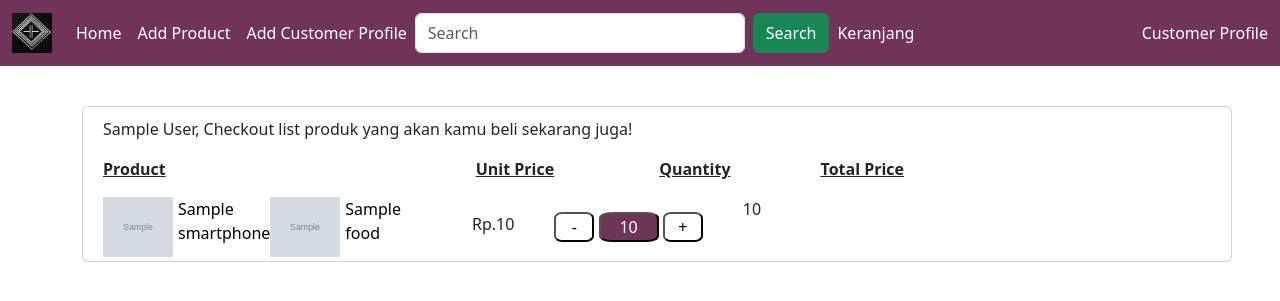
After one commit to AnggiAnggiana/E-Commerce-Python-, a Django app: page /cart/ in a window 1280 px wide. The commit adds this page. Shown: the top 301 px of the page. Run offline with Django 5.2, Linux system fonts and the light colour scheme; tables that the repository leaves empty hold one stand-in row (values such as "Sample post"); grey boxes marked "Sample" are stand-in pictures.

Commit message:
Feat: add 'Shopping_Cart' class models, add urls, views, and page to show the data in cart.

```diff
--- a/stores/admin.py
+++ b/stores/admin.py
@@ -1,5 +1,5 @@
 from django.contrib import admin
-from stores.models import Customers, Sellers, Products, Transactions, Smartphone, Foods, Comment_Smartphone
+from stores.models import Customers, Sellers, Products, Transactions, Smartphone, Foods, Comment_Smartphone, Shopping_Cart
 
 class CustomersDisplay(admin.ModelAdmin):
     list_display = ('first_name', 'last_name', 'email', 'phone_number', 'birthdate', 'gender', 'address')
@@ -16,6 +16,9 @@ class FoodsDisplay(admin.ModelAdmin):
 class Comment_SmartphoneDisplay(admin.ModelAdmin):
     list_display = ('user', 'smartphone', 'text', 'created_at')
 
+class Shopping_CartDisplay(admin.ModelAdmin):
+    list_display = ('user', 'product_smartphone', 'product_food', 'quantity', 'total_price')
+
 admin.site.register(Customers, CustomersDisplay)
 admin.site.register(Sellers, SellersDisplay)
 admin.site.register(Products)
@@ -23,3 +26,4 @@ admin.site.register(Transactions)
 admin.site.register(Smartphone, SmartphoneDisplay)
 admin.site.register(Foods, FoodsDisplay)
 admin.site.register(Comment_Smartphone, Comment_SmartphoneDisplay)
+admin.site.register(Shopping_Cart, Shopping_CartDisplay)
--- a/stores/models.py
+++ b/stores/models.py
@@ -212,3 +212,10 @@ class Shopping_Cart(models.Model):
         elif self.product_food:
             self.total_price = self.product_food.food_price * self.quantity
         super().save(*args, **kwargs)
+
+    # Put (.) after 3 numbers from behind
+    def formatted_price(self):
+        return '{:,.0f}'.format(self.total_price).replace(',','.')
+
+    class Meta:
+        verbose_name_plural = 'Shopping_Cart'
--- /dev/null
+++ b/stores/templates/stores/cart_shop.html
@@ -0,0 +1,82 @@
+{% extends 'basic.html' %}
+
+{% block content %}
+    <div class="container">
+        <div class="card" style="width: 1150px; height: auto; margin-top: 40px;">
+            <div class="cart-details-product" style="margin-left: 20px;">
+                {% for data in cart_data %}
+                    <div class="instruction" style="display: flex; margin-top: 10px;">
+                        <p style="font-weight: 500; margin-right: 4px;">{{ data.user }},</p>
+                        <p>Checkout list produk yang akan kamu beli sekarang juga!</p><br>
+                    </div>
+
+                    <div class="cart-subtitle" style="display: flex; font-weight: bold; text-decoration: underline;">
+                        <p style="margin-right: 310px;">Product</p>
+                        <p style="margin-right: 105px;">Unit Price</p>
+                        <p style="margin-right: 90px;">Quantity</p>
+                        <p>Total Price</p>
+                    </div>
+
+                    <div class="cart-lists" style="display: flex;">
+                        <div class="product-smartphone" style="margin-right: 70px; display: flex; align-items: flex-start; width: 299px;">
+                            {% if data.product_smartphone %}
+                                <img src="{{ data.product_smartphone.image.url }}" style="width: 70px; height: 60px; margin-right: 5px;">
+                                <p><a href="{% url 'smartphone_show' data.product_smartphone.pk %}" style="text-decoration: none; color: black;">{{ data.product_smartphone|truncatechars:65 }}</a></p>
+                            {% endif %}
+                            {% if data.product_food %}
+                                <img src="{{ data.product_food.food_image.url }}" style="width: 70px; height: 60px; margin-right: 5px;">
+                                <p><a href="{% url 'food_show' data.product_food.pk %}" style="text-decoration: none; color: black;">{{ data.product_food|truncatechars:65 }}</a></p>
+                            {% endif %}
+                        </div>
+                        <!-- <div class="product-price" style="margin-right: 40px; margin-top: 15px;">
+                            Total harga: {{ data.total_price }}
+                        </div> -->
+                        <div class="product-price" style="margin-right: 40px; margin-top: 15px;">
+                            Rp.{{ data.formatted_price }}
+                        </div>
+                        <div class="product-quantity" style="margin-right: 40px; margin-top: 15px;">
+                            <button onclick="decreaseQuantity('{{ data.id }}')" style="width: 40px; height: 30px; border-radius: 20%; background-color: white; color: black;">-</button>
+                            <button id="quantity{{ data.id }}" style="width: 60px; height: 30px; border-radius: 20%; background-color: rgb(112,52,87); color: white;">{{ data.quantity }}</button>
+                            <button onclick="increaseQuantity('{{ data.id }}')" style="width: 40px; height: 30px; border-radius: 20%; background-color: white; color: black;">+</button>
+                        </div>
+                        <div class="total_price" id="totalPrice{{ data.id }}">
+                            {{ data.total_price }}
+                        </div>
+                    </div>
+                {% endfor %}
+            </div>
+        </div>
+    </div>
+
+
+    <script>
+        function updateTotalPrice(quantityId) {
+            let price = parseFloat(document.getElementById('totalPrice' +  quantityId).innerText)
+            let quantity = parseInt(document.getElementById('quantity' + quantityId).innerText)
+            let totalPrice = price * quantity
+            document.getElementById('totalPrice' + quantityId).innerText = totalPrice
+        }
+
+        function decreaseQuantity(quantityId) {
+            let quantityElement = document.getElementById('quantity' + quantityId)
+            let currentQuantity = parseInt(quantityElement.textContent)
+
+            // To decrease the quantity
+            if (currentQuantity > 1) {
+                quantityElement.textContent = currentQuantity - 1
+                updateTotalPrice(quantityId)
+            }
+        }
+
+        function increaseQuantity(quantityId) {
+            let quantityElement = document.getElementById('quantity' + quantityId)
+            let currentQuantity = parseInt(quantityElement.textContent)
+
+            // To increase the quantity
+            quantityElement.textContent = currentQuantity + 1
+            updateTotalPrice(quantityId)
+        }
+
+
+    </script>
+{% endblock %}
--- a/stores/templates/stores/navbarStyle.html
+++ b/stores/templates/stores/navbarStyle.html
@@ -28,7 +28,7 @@
                     <button class="btn btn-success" type="submit">Search</button>
                 </form>
                 <li class="nav-item">
-                    <a class="nav-link disabled" aria-disabled="true" style="color: white;">Disabled</a>
+                    <a class="nav-link" href="{% url 'cart_shop' %}" style="color: white;">Keranjang</a>
                 </li>
             </ul>
             <div class="nav-item">
--- a/stores/templates/stores/product_smartphone_list.html
+++ b/stores/templates/stores/product_smartphone_list.html
@@ -20,6 +20,10 @@
                                     <div class="visit-store">
                                         <a href="{% url 'seller_store' list_product_smartphone.owner.store_name %}" class="btn" style="color: white; width: 180px; height: 40px; border-radius: 20px; background-color: rgb(112,52,87); text-decoration: none;">Visit Store</a>
                                         Add to chart
+                                        <form method="post" action="{% url 'smartphone_show' smartphone_id=list_product_smartphone.pk %}">
+                                            {% csrf_token %}
+                                            <button type="submit" name="add_to_cart" class="btn btn-success">Add to Cart</button>
+                                        </form>
                                     </div>
                                 </div>
                             </div><br>
--- a/stores/urls.py
+++ b/stores/urls.py
@@ -13,4 +13,5 @@ urlpatterns  = [
     path('add_seller_profile', views.add_seller_profile, name='add_seller_profile'),
     path('search_result/', views.search_results, name='search_results'),
     path('store/<store_name>', views.seller_store, name='seller_store'),
+    path('cart/', views.cart_shop, name='cart_shop'),
 ]
--- a/stores/views.py
+++ b/stores/views.py
@@ -1,5 +1,5 @@
 from django.shortcuts import render, redirect, get_object_or_404
-from stores.models import Products, Customers, Sellers, Smartphone, Foods, Comment_Smartphone, Comment_Foods
+from stores.models import Products, Customers, Sellers, Smartphone, Foods, Comment_Smartphone, Comment_Foods, Shopping_Cart
 import locale
 from .forms import ProductForms, ProfileForms, SellerForms, SmartphoneForms, FoodForms, Comment_SmartphoneForm, Comment_FoodForm #CommentPictureFormSet
 
@@ -29,15 +29,22 @@ def smartphone_show(request, smartphone_id):
 
     submitted = False
     if request.method == 'POST':
+        # Check if the request method for adding product to the cart shop
+        if 'add_to_cart' in request.POST:
+            shopping_cart_item, created = Shopping_Cart.objects.get_or_create(
+                user=customerProfile,
+                product_smartphone=list_product_smartphone,
+            )
+            if created:
+                messages.success(request, 'Product added to cart')
+            else:
+                messages.info(request, 'Product is already in the cart')
+            return redirect('smartphone_show', smartphone_id=smartphone_id)
+
+        # Check if the request method for submitting 'review comment' by user
         comment_smartphone_form = Comment_SmartphoneForm(request.POST, request.FILES, initial={'smartphone': list_product_smartphone, 'user': customerProfile})
         # picture_formset = CommentPictureFormSet(request.POST, request.FILES)
         if comment_smartphone_form.is_valid(): #and picture_formset.is_valid():
-            # VERSI 1
-            # commment_smartphone_form.save()
-            # picture_formset.save()
-
-
-            # VERSI 2
             comment_instance = comment_smartphone_form.save(commit=False)
             comment_instance.user = customerProfile
             comment_instance.smartphone = list_product_smartphone
@@ -58,6 +65,7 @@ def smartphone_show(request, smartphone_id):
         'comment_smartphone_form': comment_smartphone_form,
         'list_product_smartphone': list_product_smartphone,
         'review_smartphone': review_smartphone,
+        # 'shopping_cart_item': shopping_cart_item,
         # 'picture_formset': picture_formset,
     })
 
@@ -238,3 +246,14 @@ def search_results(request):
         })
     else:
         return render(request, 'stores/search_result.html', {})
+
+# Cart/Keranjang belanja
+def cart_shop(request):
+    cart_data = Shopping_Cart.objects.all()
+
+    # Calculate total price
+    # for item in cart_data:
+    #     item.total_price = item.product_smartphone.price * item.quantity
+    return render(request, 'stores/cart_shop.html', {
+        'cart_data': cart_data,
+    })
```
